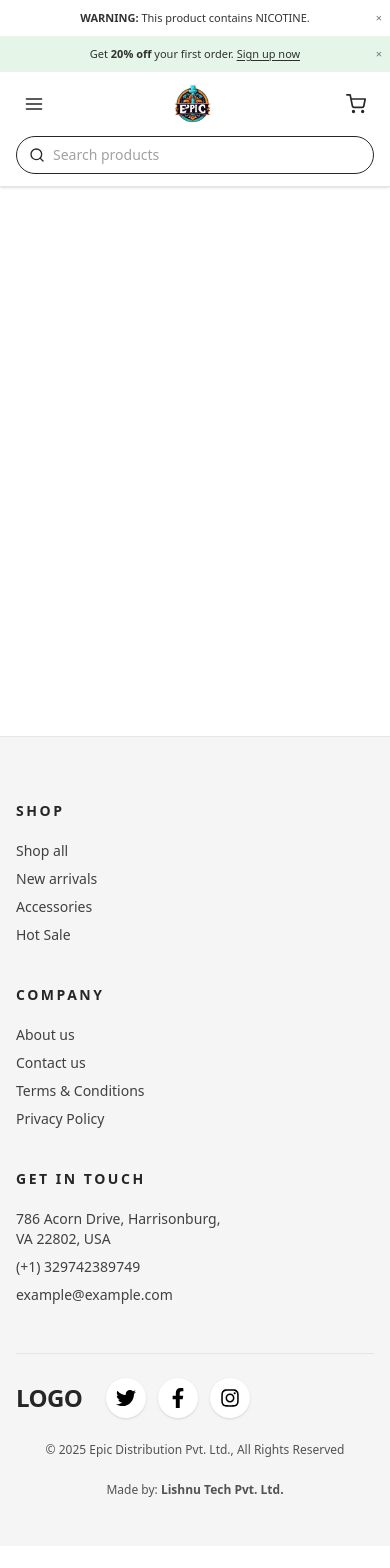
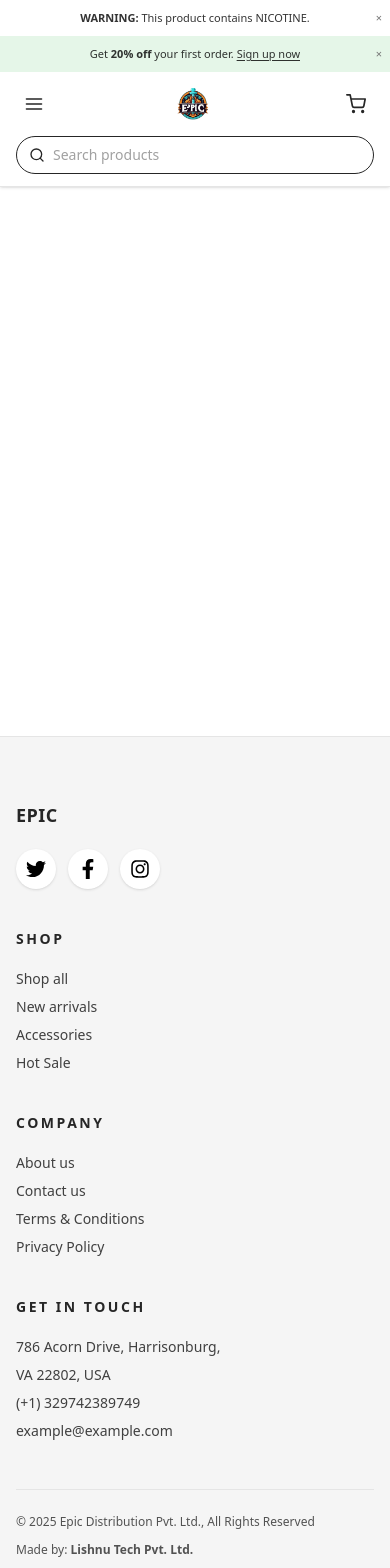
Before and after one commit to yojana9/Hookah-Shop-main, a React (Vite) app: page / in a window 390 px wide. Shown: the top 1568 px of the page. Before the commit the page ends 1546 px from the top, so only its background shows below. Built offline with nearby package versions, Linux system fonts and the light colour scheme.

Commit message:
feat: navbar + footer updates, add NAV_ITEMS, logo component, tsconfig

```diff
--- a/package.json
+++ b/package.json
@@ -18,8 +18,8 @@
   "devDependencies": {
     "@eslint/js": "^9.33.0",
     "@tailwindcss/postcss": "^4.1.12",
-    "@types/react": "^19.1.10",
-    "@types/react-dom": "^19.1.7",
+    "@types/react": "^19.1.12",
+    "@types/react-dom": "^19.1.9",
     "@vitejs/plugin-react": "^5.0.0",
     "autoprefixer": "^10.4.21",
     "eslint": "^9.33.0",
@@ -28,6 +28,7 @@
     "globals": "^16.3.0",
     "postcss": "^8.5.6",
     "tailwindcss": "^4.1.12",
+    "typescript": "^5.9.2",
     "vite": "^7.1.2"
   }
 }
--- a/src/components/organisms/Footer/index.jsx
+++ b/src/components/organisms/Footer/index.jsx
@@ -1,78 +1,89 @@
-// src/components/organisms/Footer/index.jsx
 import React from "react";
-import { FaTwitter, FaFacebookF, FaInstagram } from "react-icons/fa";
+import { Link } from "react-router-dom";
+import { SOCIALS, NAV_ITEMS, COMPANY_LINKS, CONTACT } from "../../../data/site";
+
+/* Small, reusable pieces */
+const SocialButton = ({ href, label, Icon }) => (
+  <a
+    aria-label={label}
+    href={href}
+    className="inline-flex h-10 w-10 items-center justify-center rounded-full bg-white text-black shadow-sm transition hover:bg-black hover:text-white hover:scale-105"
+  >
+    <Icon className="h-5 w-5" />
+  </a>
+);
+
+const SmartLink = ({ to, children, className = "" }) =>
+  to?.startsWith("/")
+    ? <Link to={to} className={className}>{children}</Link>
+    : <a href={to || "#"} className={className}>{children}</a>;
+
+const FooterList = ({ title, items }) => (
+  <div>
+    <h3 className="text-sm font-semibold tracking-[0.18em] uppercase text-neutral-800">
+      {title}
+    </h3>
+    <ul className="mt-5 space-y-2 text-sm text-neutral-700">
+      {items.map(({ label, to }) => (
+        <li key={label}>
+          <SmartLink to={to} className="hover:underline underline-offset-4">
+            {label}
+          </SmartLink>
+        </li>
+      ))}
+    </ul>
+  </div>
+);
 
 export default function Footer() {
   return (
     <footer className="bg-neutral-100 border-t border-neutral-200">
       <section className="max-w-7xl mx-auto px-4 sm:px-6 pt-16 pb-12">
-        {/* Top grid */}
-        <div className="grid grid-cols-1 md:grid-cols-3 gap-10 md:gap-16">
-          {/* SHOP */}
+        {/* 4 columns: LOGO text + socials | Shop | Company | Get in touch */}
+        <div className="grid grid-cols-1 md:grid-cols-4 gap-10 md:gap-16 items-start">
           <div>
-            <h3 className="text-sm font-semibold tracking-[0.18em] uppercase text-neutral-800">
-              Shop
+            <h3 className="text-lg font-extrabold uppercase tracking-wide text-neutral-800">
+              EPIC
             </h3>
-            <ul className="mt-5 space-y-2 text-sm text-neutral-700">
-              <li><span className="hover:underline cursor-pointer">Shop all</span></li>
-              <li><span className="hover:underline cursor-pointer">New arrivals</span></li>
-              <li><span className="hover:underline cursor-pointer">Accessories</span></li>
-              <li><span className="hover:underline cursor-pointer">Hot Sale</span></li>
-            </ul>
+            <div className="flex items-center gap-3 mt-5">
+              {SOCIALS.map((s) => (
+                <SocialButton key={s.label} {...s} />
+              ))}
+            </div>
           </div>
 
-          {/* COMPANY */}
-          <div>
-            <h3 className="text-sm font-semibold tracking-[0.18em] uppercase text-neutral-800">
-              Company
-            </h3>
-            <ul className="mt-5 space-y-2 text-sm text-neutral-700">
-              <li><span className="hover:underline cursor-pointer">About us</span></li>
-              <li><span className="hover:underline cursor-pointer">Contact us</span></li>
-              <li><span className="hover:underline cursor-pointer">Terms &amp; Conditions</span></li>
-              <li><span className="hover:underline cursor-pointer">Privacy Policy</span></li>
-            </ul>
-          </div>
+          <FooterList title="Shop" items={NAV_ITEMS} />
+          <FooterList title="Company" items={COMPANY_LINKS} />
 
-          {/* GET IN TOUCH */}
           <div>
             <h3 className="text-sm font-semibold tracking-[0.18em] uppercase text-neutral-800">
               Get in touch
             </h3>
-            <ul className="mt-5 space-y-2 text-sm text-neutral-700">
-              <li>786 Acorn Drive, Harrisonburg,<br />VA 22802, USA</li>
-              <li>(+1) 329742389749</li>
-              <li>example@example.com</li>
-            </ul>
+            <address className="not-italic mt-5 space-y-2 text-sm text-neutral-700">
+              {CONTACT.addressLines.map((line, i) => (
+                <div key={i}>{line}</div>
+              ))}
+              <div>{CONTACT.phone}</div>
+              <div>
+                <a href={`mailto:${CONTACT.email}`} className="hover:underline underline-offset-4">
+                  {CONTACT.email}
+                </a>
+              </div>
+            </address>
           </div>
         </div>
 
         <hr className="mt-12 border-neutral-200" />
 
-        {/* Bottom strip */}
-        <div className="pt-6 flex flex-col gap-6 md:flex-row md:items-center md:justify-between">
-          {/* Left: logo + socials */}
-          <div className="flex items-center gap-6">
-            <span className="font-extrabold text-2xl tracking-tight select-none">LOGO</span>
-            <div className="flex items-center gap-3">
-              <span className="inline-flex h-10 w-10 items-center justify-center rounded-full bg-white text-black shadow-sm transition hover:bg-black hover:text-white cursor-pointer">
-                <FaTwitter className="h-5 w-5" />
-              </span>
-              <span className="inline-flex h-10 w-10 items-center justify-center rounded-full bg-white text-black shadow-sm transition hover:bg-black hover:text-white cursor-pointer">
-                <FaFacebookF className="h-5 w-5" />
-              </span>
-              <span className="inline-flex h-10 w-10 items-center justify-center rounded-full bg-white text-black shadow-sm transition hover:bg-black hover:text-white cursor-pointer">
-                <FaInstagram className="h-5 w-5" />
-              </span>
-            </div>
-          </div>
-
-          <div className="text-xs text-neutral-600 text-center md:flex-1">
+        <div className="pt-6 flex flex-col gap-3 md:flex-row md:items-center md:justify-between">
+          <div className="text-xs text-neutral-600">
             © {new Date().getFullYear()} Epic Distribution Pvt. Ltd., All Rights Reserved
           </div>
-
-          <div className="text-xs text-neutral-600 text-center md:text-right">
-            Made by: <span className="font-semibold">Lishnu Tech Pvt. Ltd.</span>
+          <div className="text-xs text-neutral-600 md:text-right">
+            Made by:{" "}
+            <a href="#" className="font-semibold hover:underline underline-offset-4">
+              Lishnu Tech Pvt. Ltd.
+            </a>
           </div>
         </div>
       </section>
--- a/src/components/organisms/Navbar/index.jsx
+++ b/src/components/organisms/Navbar/index.jsx
@@ -1,7 +1,8 @@
-// src/components/organisms/Navbar/index.jsx
 import React, { useState } from "react";
 import { Link, NavLink as RouterNavLink } from "react-router-dom";
 import { FiMenu, FiX, FiSearch, FiUser, FiShoppingCart } from "react-icons/fi";
+import Logo from "../logo";
+import { NAV_ITEMS } from "../../../data/site";
 
 function Bar({ bg, children, onClose }) {
   return (
@@ -25,10 +26,10 @@ const NavItem = ({ to, children }) => (
     to={to}
     className={({ isActive }) =>
       [
-        "px-3 py-2 text-[15px] transition relative",
+        "group px-3 py-2 text-[15px] transition relative",
         isActive
-          ? "text-neutral-900 font-semibold after:absolute after:left-2 after:right-2 after:-bottom-1 after:h-[2px] after:bg-purple-600"
-          : "text-neutral-700 hover:text-neutral-900",
+          ? "text-neutral-900 font-semibold after:absolute after:left-2 after:right-2 after:-bottom-1 after:h-[2px] after:rounded after:bg-purple-600"
+          : "text-neutral-700 hover:text-neutral-900 after:absolute after:left-2 after:right-2 after:-bottom-1 after:h-[2px] after:rounded after:bg-neutral-300 after:origin-left after:scale-x-0 after:transition-transform group-hover:after:scale-x-100",
       ].join(" ")
     }
   >
@@ -43,7 +44,6 @@ export default function Navbar() {
 
   return (
     <header className="sticky top-0 z-50 bg-white/90 backdrop-blur border-b border-neutral-200 shadow-sm">
-      {/* top slim bars */}
       {showWarn && (
         <Bar bg="bg-white" onClose={() => setShowWarn(false)}>
           <strong>WARNING:</strong>&nbsp;This product contains NICOTINE.
@@ -58,31 +58,26 @@ export default function Navbar() {
 
       <div className="max-w-7xl mx-auto px-4 sm:px-6">
         {/* Desktop / tablet */}
-        <div className="h-16 hidden md:grid grid-cols-3 items-center">
-          {/* left links */}
-          <nav className="flex items-center gap-2">
-            <NavItem to="/shop">Shop all</NavItem>
-            <NavItem to="/new">New arrivals</NavItem>
-            <NavItem to="/accessories">Accessories</NavItem>
-            <NavItem to="/hot-sale">Hot Sale</NavItem>
+        <div className="h-20 hidden md:grid grid-cols-3 items-center">
+          {/* left links (mapped) */}
+          <nav className="flex items-center gap-2" role="navigation" aria-label="Primary">
+            {NAV_ITEMS.map(({ label, to }) => (
+              <NavItem key={to} to={to}>
+                {label}
+              </NavItem>
+            ))}
           </nav>
 
-          {/* centered logo */}
+          {/* centered BIG logo — no hover/active animation */}
           <div className="flex items-center justify-center">
-            <Link to="/" className="inline-flex items-center select-none">
-              <img
-                src="/logo.png"
-                alt="EPIC"
-                className="h-12 w-auto object-contain"
-              />
-            </Link>
+            <Logo href="/" imgSrc="/logo.png" size="xl" alt="EPIC" />
           </div>
 
           {/* right controls */}
           <div className="flex items-center justify-end gap-2">
             <Link
               to="/search"
-              className="hidden lg:flex items-center gap-2 w-[22rem] px-4 py-2 rounded-full border bg-white focus-within:ring-2 focus-within:ring-purple-500/30"
+              className="hidden lg:flex items-center gap-2 w-[22rem] px-4 py-2 rounded-full border bg-white transition hover:border-neutral-300 hover:shadow-sm focus-within:ring-2 focus-within:ring-purple-500/30"
             >
               <FiSearch />
               <input
@@ -92,20 +87,11 @@ export default function Navbar() {
               />
             </Link>
 
-            <Link
-              aria-label="Account"
-              to="/account"
-              className="p-2 rounded-lg hover:bg-neutral-100"
-            >
+            <Link aria-label="Account" to="/account" className="p-2 rounded-lg hover:bg-neutral-100 transition">
               <FiUser className="h-5 w-5" />
             </Link>
 
-            {/* ✅ Cart icon without badge */}
-            <Link
-              aria-label="Cart"
-              to="/cart"
-              className="p-2 rounded-lg hover:bg-neutral-100"
-            >
+            <Link aria-label="Cart" to="/cart" className="p-2 rounded-lg hover:bg-neutral-100 transition">
               <FiShoppingCart className="h-5 w-5" />
             </Link>
           </div>
@@ -115,31 +101,25 @@ export default function Navbar() {
         <div className="h-16 flex md:hidden items-center justify-between gap-3">
           <button
             aria-label="Open menu"
-            className="p-2 rounded-lg hover:bg-neutral-100"
+            className="p-2 rounded-lg hover:bg-neutral-100 transition"
             onClick={() => setOpen(true)}
           >
             <FiMenu className="h-5 w-5" />
           </button>
 
-          <Link to="/" className="inline-flex items-center gap-2 select-none">
-            <img src="/logo.png" alt="EPIC" className="h-10 w-auto object-contain" />
-          </Link>
+          {/* mobile logo — no hover/active animation */}
+          <Logo href="/" imgSrc="/logo.png" size={48} alt="EPIC" />
 
-          {/* ✅ Mobile Cart icon without badge */}
-          <Link
-            aria-label="Cart"
-            to="/cart"
-            className="p-2 rounded-lg hover:bg-neutral-100"
-          >
+          <Link aria-label="Cart" to="/cart" className="p-2 rounded-lg hover:bg-neutral-100 transition">
             <FiShoppingCart className="h-5 w-5" />
           </Link>
         </div>
 
-        {/* mobile search under bar */}
+        {/* mobile search */}
         <div className="md:hidden pb-3">
           <Link
             to="/search"
-            className="flex items-center gap-2 px-3 py-2 border rounded-full bg-white"
+            className="flex items-center gap-2 px-3 py-2 border rounded-full bg-white transition hover:border-neutral-300 hover:shadow-sm"
           >
             <FiSearch className="shrink-0" />
             <input
@@ -154,28 +134,30 @@ export default function Navbar() {
       {/* Mobile drawer */}
       {open && (
         <div className="fixed inset-0 z-[60]">
-          <div
-            className="absolute inset-0 bg-black/40"
-            onClick={() => setOpen(false)}
-            aria-hidden
-          />
+          <div className="absolute inset-0 bg-black/40" onClick={() => setOpen(false)} aria-hidden />
           <div className="absolute left-0 top-0 h-full w-[84%] max-w-xs bg-white shadow-xl p-4 flex flex-col">
             <div className="flex items-center justify-between mb-3">
               <span className="font-black text-lg">Menu</span>
               <button
                 aria-label="Close menu"
-                className="p-2 rounded-lg hover:bg-neutral-100"
+                className="p-2 rounded-lg hover:bg-neutral-100 transition"
                 onClick={() => setOpen(false)}
               >
                 <FiX className="h-5 w-5" />
               </button>
             </div>
 
-            <nav className="grid gap-1 text-[15px]">
-              <RouterNavLink to="/shop" onClick={() => setOpen(false)} className="px-3 py-2 rounded-lg hover:bg-neutral-100">Shop all</RouterNavLink>
-              <RouterNavLink to="/new" onClick={() => setOpen(false)} className="px-3 py-2 rounded-lg hover:bg-neutral-100">New arrivals</RouterNavLink>
-              <RouterNavLink to="/accessories" onClick={() => setOpen(false)} className="px-3 py-2 rounded-lg hover:bg-neutral-100">Accessories</RouterNavLink>
-              <RouterNavLink to="/hot-sale" onClick={() => setOpen(false)} className="px-3 py-2 rounded-lg hover:bg-neutral-100">Hot Sale</RouterNavLink>
+            <nav className="grid gap-1 text-[15px]" role="navigation" aria-label="Mobile">
+              {NAV_ITEMS.map(({ label, to }) => (
+                <RouterNavLink
+                  key={to}
+                  to={to}
+                  onClick={() => setOpen(false)}
+                  className="px-3 py-2 rounded-lg hover:bg-neutral-100 transition"
+                >
+                  {label}
+                </RouterNavLink>
+              ))}
             </nav>
           </div>
         </div>
--- /dev/null
+++ b/src/components/organisms/logo/index.tsx
@@ -0,0 +1,59 @@
+import React from "react";
+
+type Preset = "sm" | "md" | "lg" | "xl";
+type LogoProps = {
+  href?: string;
+  imgSrc?: string;
+  alt?: string;
+  showWord?: boolean;           // wordmark toggle (default off)
+  size?: Preset | number;       // preset or exact px
+  className?: string;
+};
+
+const PRESET_PX: Record<Preset, number> = { sm: 24, md: 32, lg: 40, xl: 80 };
+
+const toPx = (size: LogoProps["size"] = "md") =>
+  typeof size === "number" ? size : PRESET_PX[size] ?? PRESET_PX.md;
+
+export default function Logo({
+  href = "/",
+  imgSrc,
+  alt = "Brand logo",
+  showWord = false,
+  size = "md",
+  className = "",
+}: LogoProps) {
+  const px = toPx(size);
+
+  return (
+    <a
+      href={href}
+      aria-label="Go to home"
+      className={`flex items-center gap-2 select-none shrink-0 ${className}`}
+    >
+      {imgSrc ? (
+        <img
+          src={imgSrc}
+          alt={alt}
+          width={px}
+          height={px}
+          draggable="false"
+          decoding="async"
+          className="block rounded-full object-cover"
+        />
+      ) : (
+        <div
+          style={{ width: px, height: px }}
+          className="rounded-full bg-black text-white flex items-center justify-center font-bold"
+        >
+          E
+        </div>
+      )}
+      {showWord && (
+        <span className="text-2xl font-extrabold tracking-tight text-neutral-900">
+          EPIC
+        </span>
+      )}
+    </a>
+  );
+}
--- /dev/null
+++ b/src/data/site.js
@@ -0,0 +1,30 @@
+// Top navigation (also reused in Footer → "Shop")
+export const NAV_ITEMS = [
+    { label: "Shop all", to: "/shop" },
+    { label: "New arrivals", to: "/new" },
+    { label: "Accessories", to: "/accessories" },
+    { label: "Hot Sale", to: "/hot-sale" },
+  ];
+
+  // Footer "Company" links
+  export const COMPANY_LINKS = [
+    { label: "About us", to: "/about" },
+    { label: "Contact us", to: "/contact" },
+    { label: "Terms & Conditions", to: "/terms" },
+    { label: "Privacy Policy", to: "/privacy" },
+  ];
+
+  // Footer contact block
+  export const CONTACT = {
+    addressLines: ["786 Acorn Drive, Harrisonburg,", "VA 22802, USA"],
+    phone: "(+1) 329742389749",
+    email: "example@example.com",
+  };
+
+  // Socials for footer
+  import { FaTwitter, FaFacebookF, FaInstagram } from "react-icons/fa";
+  export const SOCIALS = [
+    { label: "Twitter", href: "#", Icon: FaTwitter },
+    { label: "Facebook", href: "#", Icon: FaFacebookF },
+    { label: "Instagram", href: "#", Icon: FaInstagram },
+  ];
```
Also changed, not shown: tsconfig.json (added, +14 -0 lines), 1 other file (tests, documents, lock files or other folders).
